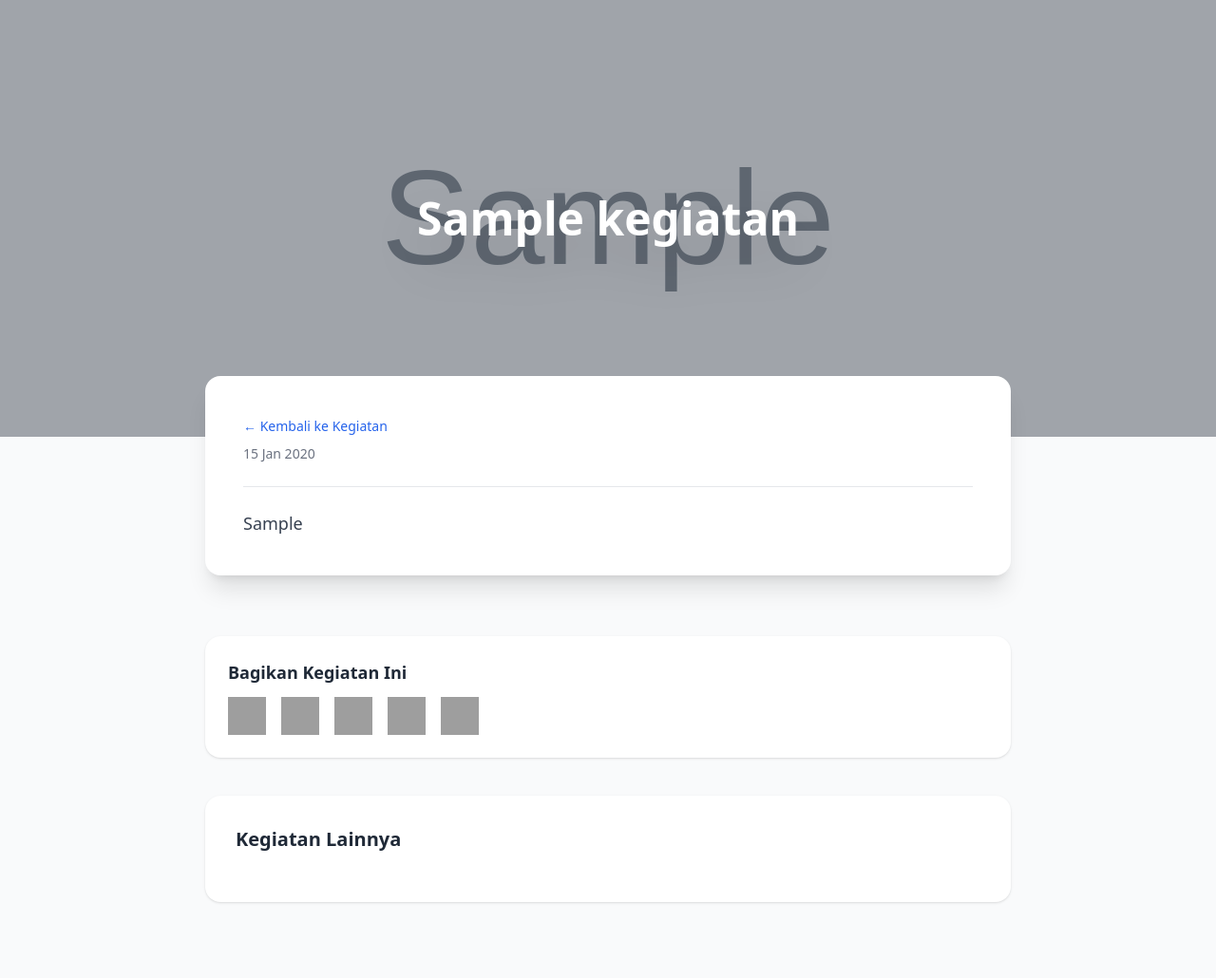
After one commit to HimmaConnect/HimmaConnect, a PHP site: page /detail_kegiatan.php?id=1 in a window 1280 px wide. The commit adds this page. Shown: the whole page at 95% size. Run offline with PHP 8.4, Linux system fonts and the light colour scheme; tables that the repository leaves empty or names only in its code hold one stand-in row (values such as "Sample post"); grey boxes marked "Sample" are stand-in pictures; some libraries are stand-ins or nearby versions; grey boxes are pictures that could not be loaded.

Commit message:
pesan perubahan

```diff
--- /dev/null
+++ b/detail_kegiatan.php
@@ -0,0 +1,158 @@
+<?php
+include 'config/koneksi.php';
+
+$id = $_GET['id'];
+
+$data = mysqli_query($conn, "SELECT * FROM kegiatan WHERE id_kegiatan = '$id'");
+$k = mysqli_fetch_assoc($data);
+
+if (!$k) {
+    die("Kegiatan tidak ditemukan.");
+}
+?>
+<!DOCTYPE html>
+<html lang="en">
+
+<head>
+    <meta charset="UTF-8">
+    <meta name="viewport" content="width=device-width, initial-scale=1.0">
+    <title><?= $k['judul'] ?> - HimmaConnect</title>
+    <script src="https://cdn.tailwindcss.com"></script>
+</head>
+
+<body class="bg-gray-50">
+
+    <!-- HERO FULL IMAGE -->
+    <div class="w-full h-[380px] md:h-[460px] overflow-hidden relative">
+        <img src="uploads/<?= $k['gambar'] ?>"
+             onerror="this.src='assets/img/default-event.jpg'"
+             class="w-full h-full object-cover brightness-75">
+
+        <div class="absolute inset-0 flex items-center justify-center text-center px-6">
+            <h1 class="text-white text-3xl md:text-5xl font-bold drop-shadow-2xl max-w-3xl leading-tight">
+                <?= $k['judul'] ?>
+            </h1>
+        </div>
+    </div>
+
+    <!-- CONTENT -->
+    <div class="max-w-4xl mx-auto px-6 -mt-16 relative">
+
+        <!-- MAIN CARD -->
+        <div class="bg-white shadow-xl rounded-2xl p-8 md:p-10">
+
+            <!-- Breadcrumb -->
+            <a href="index.php#kegiatan"
+               class="text-sm text-blue-600 hover:underline">&larr; Kembali ke Kegiatan</a>
+
+            <!-- Date -->
+            <p class="text-gray-500 text-sm mt-2">
+                <?= date("d M Y", strtotime($k['tanggal'])) ?>
+            </p>
+
+            <!-- Divider -->
+            <div class="h-px bg-gray-200 my-6"></div>
+
+            <!-- Description -->
+            <div class="prose max-w-none text-gray-700 leading-relaxed text-lg">
+                <?= nl2br($k['deskripsi']) ?>
+            </div>
+
+        </div>
+
+        <!-- Space -->
+        <div class="py-8"></div>
+
+        <!-- SHARE BUTTONS -->
+        <div class="bg-white p-6 rounded-2xl shadow mb-10">
+
+            <h3 class="text-lg font-semibold text-gray-800 mb-3">Bagikan Kegiatan Ini</h3>
+
+            <div class="flex items-center gap-4">
+
+                <!-- WhatsApp -->
+                <a
+                    href="https://api.whatsapp.com/send?text=<?= urlencode($k['judul']) ?> - <?= urlencode('http://yourdomain.com/detail_kegiatan.php?id='.$k['id_kegiatan']) ?>"
+                    target="_blank">
+                    <img src="https://cdn-icons-png.flaticon.com/512/124/124034.png"
+                         class="w-10 h-10 hover:scale-110 transition">
+                </a>
+
+                <!-- Instagram -->
+                <a
+                    href="https://www.instagram.com/?url=<?= urlencode('http://yourdomain.com/detail_kegiatan.php?id='.$k['id_kegiatan']) ?>"
+                    target="_blank">
+                    <img src="https://cdn-icons-png.flaticon.com/512/1384/1384063.png"
+                         class="w-10 h-10 hover:scale-110 transition">
+                </a>
+
+                <!-- Facebook -->
+                <a
+                    href="https://www.facebook.com/sharer/sharer.php?u=<?= urlencode('http://yourdomain.com/detail_kegiatan.php?id='.$k['id_kegiatan']) ?>"
+                    target="_blank">
+                    <img src="https://cdn-icons-png.flaticon.com/512/1384/1384053.png"
+                         class="w-10 h-10 hover:scale-110 transition">
+                </a>
+
+                <!-- Twitter/X -->
+                <a
+                    href="https://twitter.com/intent/tweet?url=<?= urlencode('http://yourdomain.com/detail_kegiatan.php?id='.$k['id_kegiatan']) ?>&text=<?= urlencode($k['judul']) ?>"
+                    target="_blank">
+                    <img src="https://cdn-icons-png.flaticon.com/512/5968/5968958.png"
+                         class="w-10 h-10 hover:scale-110 transition">
+                </a>
+
+                <!-- LinkedIn -->
+                <a
+                    href="https://www.linkedin.com/sharing/share-offsite/?url=<?= urlencode('http://yourdomain.com/detail_kegiatan.php?id='.$k['id_kegiatan']) ?>"
+                    target="_blank">
+                    <img src="https://cdn-icons-png.flaticon.com/512/1384/1384014.png"
+                         class="w-10 h-10 hover:scale-110 transition">
+                </a>
+
+            </div>
+        </div>
+
+        <!-- RELATED POSTS -->
+        <div class="bg-white p-8 rounded-2xl shadow">
+            <h2 class="text-xl font-semibold mb-5 text-gray-800">Kegiatan Lainnya</h2>
+
+            <div class="grid md:grid-cols-3 gap-6">
+                <?php
+                    $related = mysqli_query($conn,
+                        "SELECT * FROM kegiatan
+                        WHERE id_kegiatan != '$id'
+                        ORDER BY RAND() LIMIT 3"
+                    );
+
+                    while ($r = mysqli_fetch_assoc($related)):
+                ?>
+
+                <a href="detail_kegiatan.php?id=<?= $r['id_kegiatan'] ?>"
+                   class="block bg-gray-50 hover:bg-white hover:shadow-xl transition rounded-2xl overflow-hidden transform hover:scale-[1.03]">
+
+                    <img src="uploads/<?= $r['gambar'] ?>"
+                         onerror="this.src='assets/img/default-event.jpg'"
+                         class="w-full h-36 object-cover">
+
+                    <div class="p-4">
+                        <h3 class="font-semibold text-gray-800 text-sm">
+                            <?= htmlspecialchars($r['judul']) ?>
+                        </h3>
+
+                        <p class="text-xs text-gray-500 mt-1">
+                            <?= date("d M Y", strtotime($r['tanggal'])) ?>
+                        </p>
+                    </div>
+                </a>
+
+                <?php endwhile; ?>
+            </div>
+        </div>
+
+        <div class="py-10"></div>
+
+    </div>
+
+</body>
+</html>
```
Also changed, not shown: admin/anggota.php (+14 -1 lines), admin/edit_anggota.php (+50 -13 lines), admin/tambah_anggota.php (+28 -6 lines), index.php (+67 -14 lines), uploads/anggota/1763883940_unknown.jpg (added), uploads/anggota/1763884509-hima.jpg (added), 1 other file.
